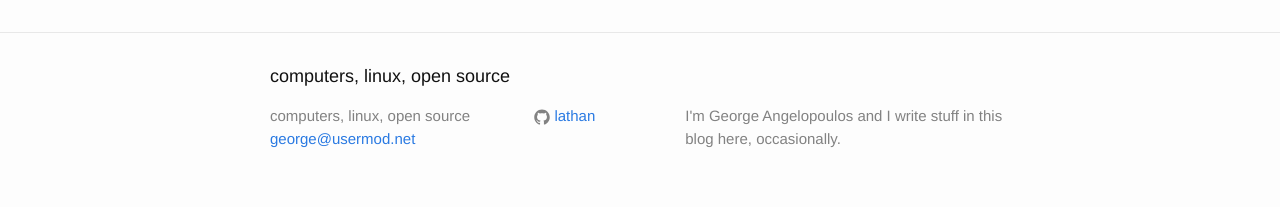
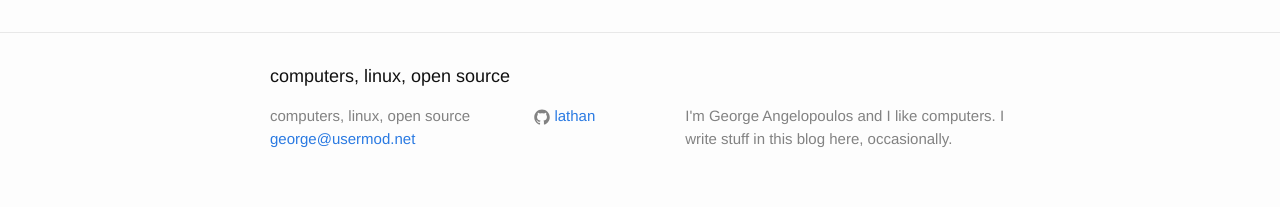
Before and after one commit to gangelop/lathan.github.io, a Jekyll site: the page built from index.html, in a window 1280 px wide. Shown: the part 804-1011 px from the top of the page. Built offline with Jekyll 4.4.1, drawn with Linux system fonts in a browser that asks for light colours.

Commit message:
edit description

```diff
--- a/_config.yml
+++ b/_config.yml
@@ -9,7 +9,7 @@
 title: computers, linux, open source
 email: george@usermod.net
 description: > # this means to ignore newlines until "baseurl:"
-    I'm George Angelopoulos and I write stuff in this blog here, occasionally.
+    I'm George Angelopoulos and I like computers. I write stuff in this blog here, occasionally.
 baseurl: "" # the subpath of your site, e.g. /blog
 #url: "http://yourdomain.com" # the base hostname & protocol for your site
 #twitter_username: g_usermod
```
